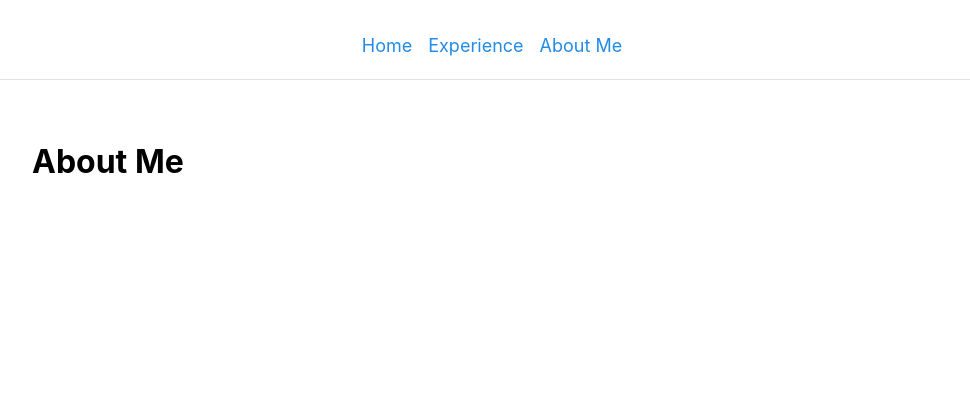
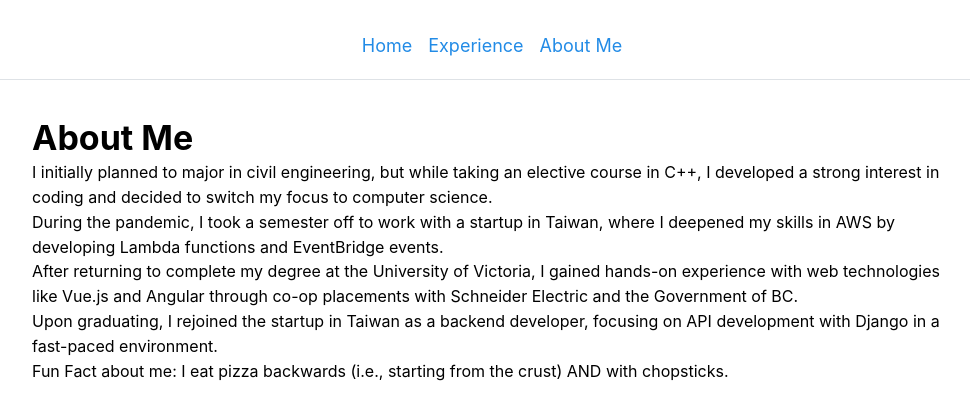
Before and after one commit to garyfan1/my_first_react, a React (Vite) app: page /about-me in a window 1280 px wide. Shown: the top 420 px of the page, without its empty margins (148-1118 px from the left). Built offline with nearby package versions, Linux system fonts and the light colour scheme.

Commit message:
add content for projects

```diff
--- a/src/components/aboutMe.tsx
+++ b/src/components/aboutMe.tsx
@@ -1,7 +1,34 @@
+import { Text, Title } from "@mantine/core";
+
 function AboutMe() {
   return (
     <>
-      <h1>About Me</h1>
+      <Title>About Me</Title>
+      <Text>
+        I initially planned to major in civil engineering, but while taking an
+        elective course in C++, I developed a strong interest in coding and
+        decided to switch my focus to computer science.
+      </Text>
+      <Text>
+        During the pandemic, I took a semester off to work with a startup in
+        Taiwan, where I deepened my skills in AWS by developing Lambda functions
+        and EventBridge events.
+      </Text>
+      <Text>
+        After returning to complete my degree at the University of Victoria, I
+        gained hands-on experience with web technologies like Vue.js and Angular
+        through co-op placements with Schneider Electric and the Government of
+        BC.
+      </Text>
+      <Text>
+        Upon graduating, I rejoined the startup in Taiwan as a backend
+        developer, focusing on API development with Django in a fast-paced
+        environment.
+      </Text>
+      <Text>
+        Fun Fact about me: I eat pizza backwards (i.e., starting from the crust)
+        AND with chopsticks.
+      </Text>
     </>
   );
 }
```
